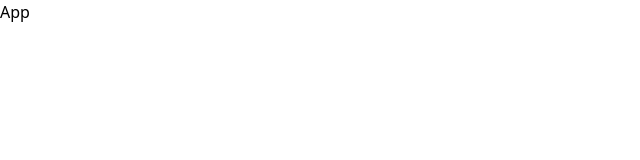
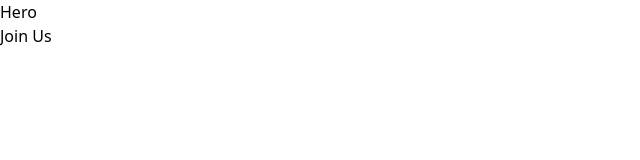
Before and after one commit to chochodev/Octet-app, a React (Create React App) app: page / in a window 1280 px wide. Shown: the top 160 px of the page, without its empty margins (0-640 px from the left). Built offline with nearby package versions, Linux system fonts and the light colour scheme.

Commit message:
setting up the project

```diff
--- a/src/App.js
+++ b/src/App.js
@@ -1,8 +1,8 @@
+import Home from './views/home';
+
 function App() {
   return (
-    <div className="App">
-      App
-    </div>
+    <Home />
   );
 }
 
--- a/src/views/home/s2_joinus/index.jsx
+++ b/src/views/home/s2_joinus/index.jsx
@@ -2,12 +2,15 @@ import React from 'react';
 
 const JoinUs = (props) => {
   return (
-    <div>JoinUs</div>
+    <div>
+      <h2>{props.title}</h2>
+    </div>
   )
 }
 
 JoinUs.defaultProps = {
-  title: 'Join Us'
-}
+  title: 'Join Us',
+  style: ''
+};
 
 export default JoinUs;
```
